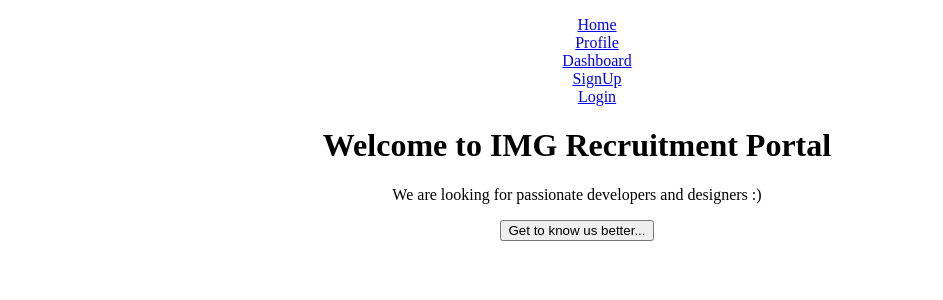
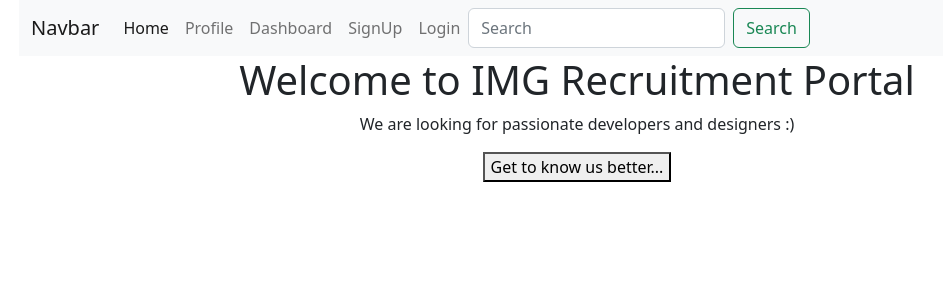
Before and after one commit to Mehak-4545/IMG_Winter_Assignment, a Django app: page /home/ in a window 1280 px wide. Shown: the top 300 px of the page, without its empty margins (63-1006 px from the left). Run offline with Django 4.2, Linux system fonts and the light colour scheme.

Commit message:
modified templates

```diff
--- a/app1/templates/dashboard.html
+++ b/app1/templates/dashboard.html
@@ -12,8 +12,8 @@
 
     <div class="container" , style="text-align : center">
 
-        {% include 'navbar.html' %}
-        <!-- {% include 'navbar_alt.html' %} -->
+        <!-- {% include 'navbar.html' %} -->
+        {% include 'navbar_alt.html' %}
 
         <h1>Dashboard</h1>
 
--- a/app1/templates/dashboard2.html
+++ b/app1/templates/dashboard2.html
@@ -10,8 +10,8 @@
 
 <body>
 
-    {% include 'navbar.html' %}
-    <!-- {% include 'navbar_alt.html' %} -->
+    <!-- {% include 'navbar.html' %} -->
+    {% include 'navbar_alt.html' %}
 
     <h1>Dashboard</h1>
 
--- a/app1/templates/home.html
+++ b/app1/templates/home.html
@@ -1,19 +1,21 @@
-<!DOCTYPE html>
-<html lang="en">
+<!doctype html>
+
+
+<html lang=" en ">
 
 <head>
-    <meta charset="UTF-8">
-    <meta http-equiv="X-UA-Compatible" content="IE=edge">
-    <meta name="viewport" content="width=device-width, initial-scale=1.0">
+    <meta charset="utf-8 ">
+    <meta name="viewport " content="width=device-width, initial-scale=1 ">
     <title>Homepage</title>
+    <link href="https://cdn.jsdelivr.net/npm/bootstrap@5.2.3/dist/css/bootstrap.min.css " rel="stylesheet " integrity="sha384-rbsA2VBKQhggwzxH7pPCaAqO46MgnOM80zW1RWuH61DGLwZJEdK2Kadq2F9CUG65 " crossorigin="anonymous ">
 </head>
 
 <body>
 
     <div class="container" , style="text-align : center">
 
-        {% include 'navbar.html' %}
-        <!-- {% include 'navbar_alt.html' %} -->
+        <!-- {% include 'navbar.html' %} -->
+        {% include 'navbar_alt.html' %}
 
         <h1>Welcome to IMG Recruitment Portal</h1>
 
@@ -33,6 +35,8 @@
 
 
     </div>
+    <script src="https://cdn.jsdelivr.net/npm/bootstrap@5.2.3/dist/js/bootstrap.bundle.min.js " integrity="sha384-kenU1KFdBIe4zVF0s0G1M5b4hcpxyD9F7jL+jjXkk+Q2h455rYXK/7HAuoJl+0I4 " crossorigin="anonymous "></script>
+
 
 </body>
 
--- a/app1/templates/navbar.html
+++ b/app1/templates/navbar.html
@@ -6,7 +6,7 @@
         <a href="/profile/">Profile</a>
     </li>
     <li>
-        <a href="/dashboard/">Dashboard</a>
+        <a href="/dashboard2/">Dashboard</a>
     </li>
     <li>
         <a href="/signup/">SignUp</a>
--- a/app1/templates/navbar_alt.html
+++ b/app1/templates/navbar_alt.html
@@ -7,17 +7,29 @@
         <div class="collapse navbar-collapse" id="navbarSupportedContent">
             <ul class="navbar-nav me-auto mb-2 mb-lg-0">
                 <li class="nav-item">
-                    <a class="nav-link active" aria-current="page" href="#">Home</a>
+                    <a class="nav-link active" aria-current="page" href="/home/">Home</a>
                 </li>
                 <li class="nav-item">
-                    <a class="nav-link" href="#">Link</a>
+                    <a class="nav-link" href="/profile/">Profile</a>
                 </li>
-                <li class="nav-item dropdown">
+                <li class="nav-item">
+                    <a class="nav-link" href="/dashboard2/">Dashboard</a>
+                </li>
+                <li class="nav-item">
+                    <a class="nav-link" href="/signup/">SignUp</a>
+                </li>
+                <li class="nav-item">
+                    <a class="nav-link" href="/login/">Login</a>
+                </li>
+
+                <!-- <li class="nav-item dropdown">
                     <a class="nav-link dropdown-toggle" href="#" role="button" data-bs-toggle="dropdown" aria-expanded="false">
             Dropdown
           </a>
                     <ul class="dropdown-menu">
-                        <li><a class="dropdown-item" href="#">Action</a></li>
+                        <li>
+                            <a class="dropdown-item" href="#">Action</a>
+                        </li>
                         <li><a class="dropdown-item" href="#">Another action</a></li>
                         <li>
                             <hr class="dropdown-divider">
@@ -28,11 +40,11 @@
                 <li class="nav-item">
                     <a class="nav-link disabled">Disabled</a>
                 </li>
-            </ul>
-            <form class="d-flex" role="search">
-                <input class="form-control me-2" type="search" placeholder="Search" aria-label="Search">
-                <button class="btn btn-outline-success" type="submit">Search</button>
-            </form>
+            </ul> -->
+                <form class="d-flex" role="search">
+                    <input class="form-control me-2" type="search" placeholder="Search" aria-label="Search">
+                    <button class="btn btn-outline-success" type="submit">Search</button>
+                </form>
         </div>
     </div>
 </nav>
--- a/app1/templates/signup.html
+++ b/app1/templates/signup.html
@@ -10,7 +10,8 @@
 
 <body>
 
-    {% include 'navbar.html' %}
+    {% include 'navbar_alt.html' %}
+    <!-- {% include 'navbar.html' %} -->
 
     <h1 class="text-center my-3">Sign Up to IMG Recruitment Website</h1>
 
```
Also changed, not shown: app1/templates/login.html (+4 -3 lines), app1/templates/profile.html (+13 -10 lines).
